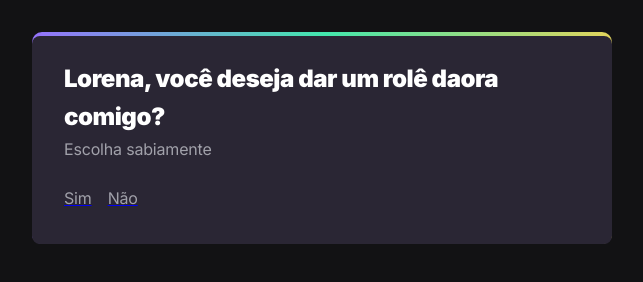
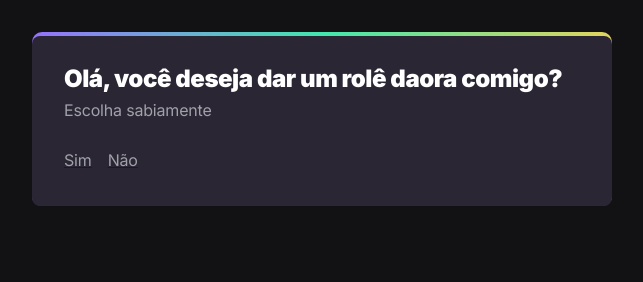
Before and after one commit to om4ths/https---github.com-om4ths-role, a plain HTML site: page index.html in a window 1280 px wide. Shown: the whole page, without its empty margins (318-961 px from the left). Drawn offline with Linux system fonts and the light colour scheme.

Commit message:
index edit

```diff
--- a/index.html
+++ b/index.html
@@ -27,7 +27,7 @@
         <main>
             <section>
                 <div>
-                    <h2>Lorena, você deseja dar um rolê daora comigo?</h1>
+                    <h2>Olá, você deseja dar um rolê daora comigo?</h1>
                     <p>Escolha sabiamente</p>
 
                     <ul class="games-list">
```
